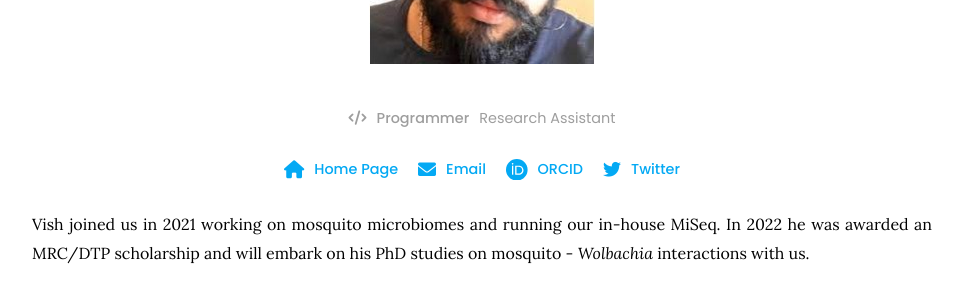
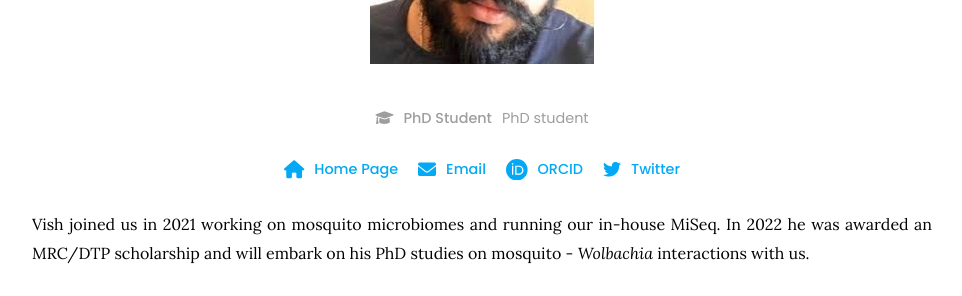
Before and after one commit to Evo-MInt/MicGen-lab-website, a Jekyll site: the page built from _members/vishaal-dhokiya.md, in a window 1280 px wide. Shown: the part 417-713 px from the top of the page, without its empty margins (158-1120 px from the left). Built offline with Jekyll 4.4.1, drawn with Linux system fonts in a browser that asks for light colours.

Commit message:
Update vishaal-dhokiya.md

```diff
--- a/_members/vishaal-dhokiya.md
+++ b/_members/vishaal-dhokiya.md
@@ -1,8 +1,8 @@
 ---
 name: Vishaal Dhokyia
 image: images/Vish.jpg
-description: Research Assistant
-role: programmer
+description: PhD student
+role: phd
 aliases:
   - V. Dhokiya
   - Dhokiya
```
